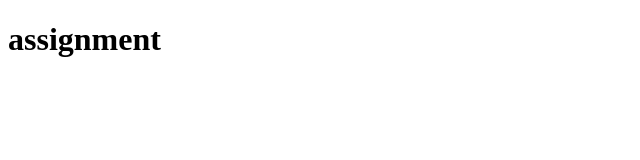
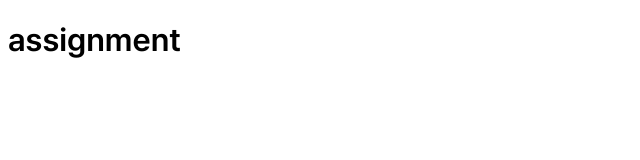
Before and after one commit to Y0ungZ/BusinessCanvas-assignment, a React (Vite) app: page / in a window 1280 px wide. Shown: the top 160 px of the page, without its empty margins (0-640 px from the left). Built offline with nearby package versions, Linux system fonts and the light colour scheme.

Commit message:
style: Pretendard 폰트 전역 적용

```diff
--- /dev/null
+++ b/src/assets/fonts/font.css
@@ -0,0 +1,15 @@
+@font-face {
+  font-family: 'Pretendard';
+  font-weight: 400;
+  font-display: swap;
+  src: url('/src/assets/fonts/Pretendard/Pretendard-Regular.woff2')
+    format('woff2');
+}
+
+@font-face {
+  font-family: 'Pretendard';
+  font-weight: 600;
+  font-display: swap;
+  src: url('/src/assets/fonts/Pretendard/Pretendard-SemiBold.woff2')
+    format('woff2');
+}
--- /dev/null
+++ b/src/global.css
@@ -0,0 +1,5 @@
+@import '/src/assets/fonts/font.css';
+
+body {
+  font-family: 'Pretendard', sans-serif;
+}
--- a/src/main.tsx
+++ b/src/main.tsx
@@ -1,9 +1,19 @@
 import { StrictMode } from 'react';
 import { createRoot } from 'react-dom/client';
 import App from './App.tsx';
+import './global.css';
+import { ConfigProvider } from 'antd';
 
 createRoot(document.getElementById('root')!).render(
   <StrictMode>
-    <App />
+    <ConfigProvider
+      theme={{
+        token: {
+          fontFamily: "'Pretendard', sans-serif",
+        },
+      }}
+    >
+      <App />
+    </ConfigProvider>
   </StrictMode>,
 );
```
Also changed, not shown: src/assets/fonts/Pretendard/Pretendard-Regular.woff2 (added), src/assets/fonts/Pretendard/Pretendard-SemiBold.woff2 (added).
